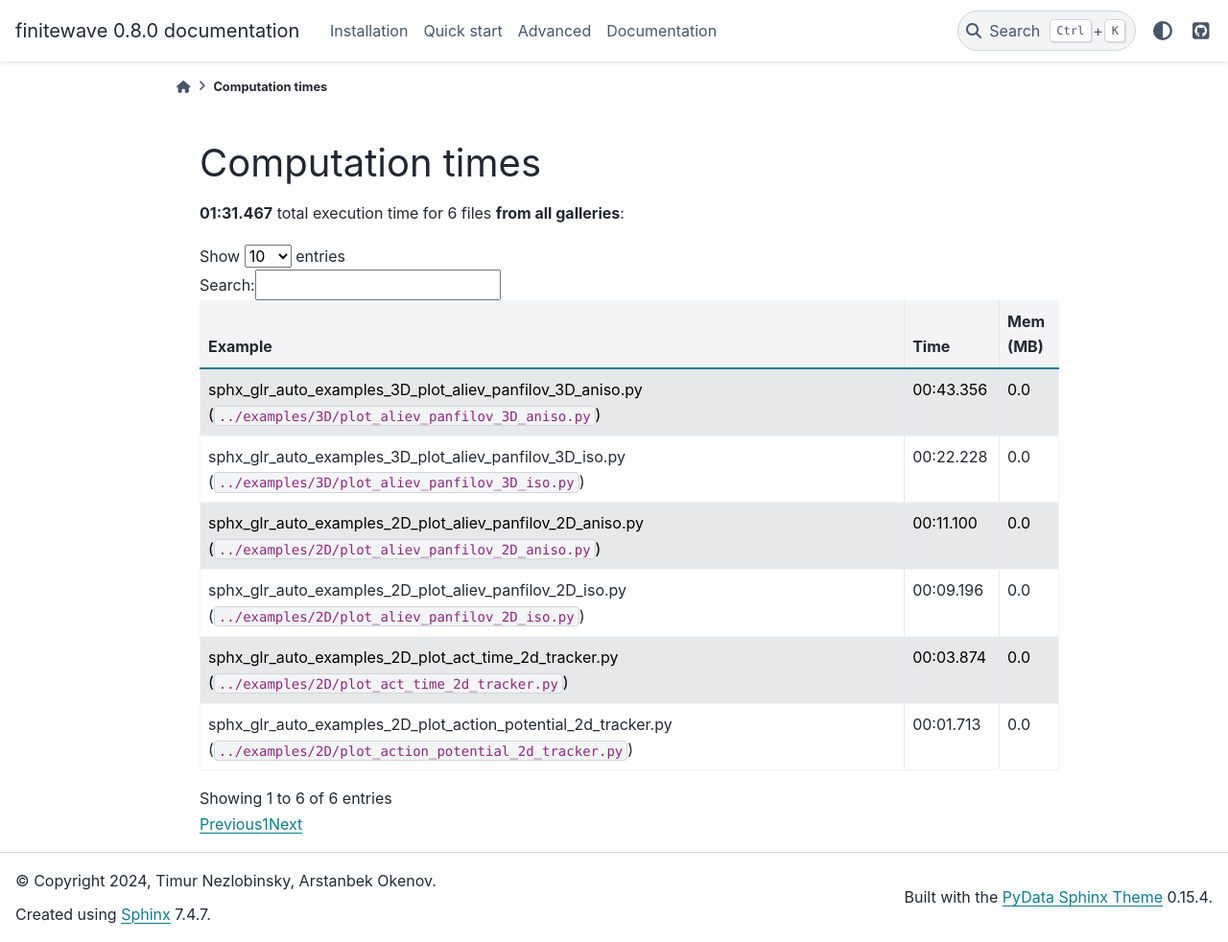
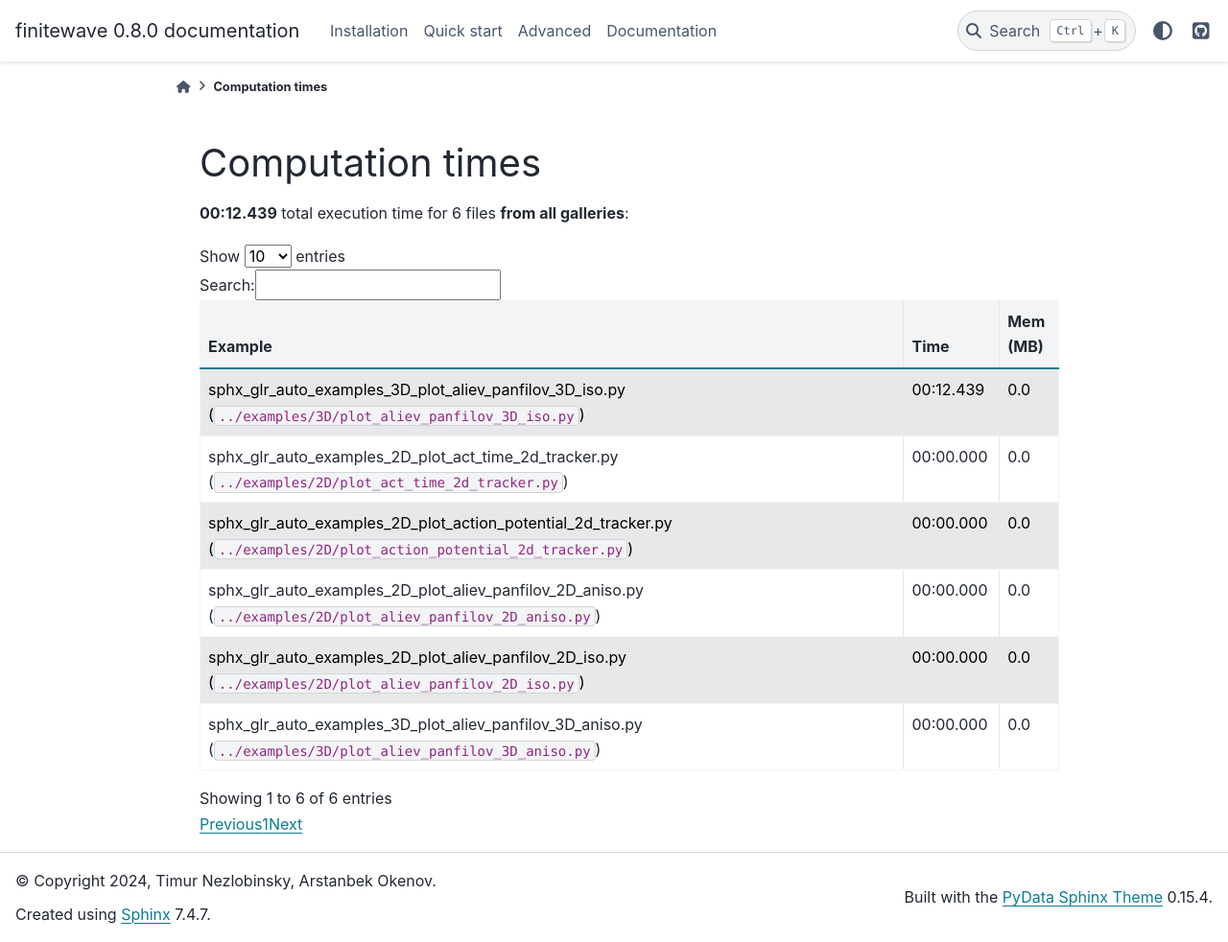
Before and after one commit to TiNezlobinsky/Finitewave, a Sphinx documentation site: the page built from docs/sg_execution_times.rst, in a window 1280 px wide and 982 px high. Shown: the whole window at 96% size. Built offline with Sphinx 7.4.7 and the PyData theme 0.15.4, drawn with Linux system fonts in a browser that asks for light colours; pages that are not in the unit, such as notebooks, are missing from menus; a script that is not in the unit is left out.

Commit message:
Update Stencils

```diff
--- a/docs/sg_execution_times.rst
+++ b/docs/sg_execution_times.rst
@@ -6,7 +6,7 @@
 
 Computation times
 =================
-**01:31.467** total execution time for 6 files **from all galleries**:
+**00:12.439** total execution time for 6 files **from all galleries**:
 
 .. container::
 
@@ -32,21 +32,21 @@
    * - Example
      - Time
      - Mem (MB)
-   * - :ref:`sphx_glr_auto_examples_3D_plot_aliev_panfilov_3D_aniso.py` (``../examples/3D/plot_aliev_panfilov_3D_aniso.py``)
-     - 00:43.356
+   * - :ref:`sphx_glr_auto_examples_3D_plot_aliev_panfilov_3D_iso.py` (``../examples/3D/plot_aliev_panfilov_3D_iso.py``)
+     - 00:12.439
      - 0.0
-   * - :ref:`sphx_glr_auto_examples_3D_plot_aliev_panfilov_3D_iso.py` (``../examples/3D/plot_aliev_panfilov_3D_iso.py``)
-     - 00:22.228
+   * - :ref:`sphx_glr_auto_examples_2D_plot_act_time_2d_tracker.py` (``../examples/2D/plot_act_time_2d_tracker.py``)
+     - 00:00.000
+     - 0.0
+   * - :ref:`sphx_glr_auto_examples_2D_plot_action_potential_2d_tracker.py` (``../examples/2D/plot_action_potential_2d_tracker.py``)
+     - 00:00.000
      - 0.0
    * - :ref:`sphx_glr_auto_examples_2D_plot_aliev_panfilov_2D_aniso.py` (``../examples/2D/plot_aliev_panfilov_2D_aniso.py``)
-     - 00:11.100
+     - 00:00.000
      - 0.0
    * - :ref:`sphx_glr_auto_examples_2D_plot_aliev_panfilov_2D_iso.py` (``../examples/2D/plot_aliev_panfilov_2D_iso.py``)
-     - 00:09.196
+     - 00:00.000
      - 0.0
-   * - :ref:`sphx_glr_auto_examples_2D_plot_act_time_2d_tracker.py` (``../examples/2D/plot_act_time_2d_tracker.py``)
-     - 00:03.874
+   * - :ref:`sphx_glr_auto_examples_3D_plot_aliev_panfilov_3D_aniso.py` (``../examples/3D/plot_aliev_panfilov_3D_aniso.py``)
+     - 00:00.000
      - 0.0
-   * - :ref:`sphx_glr_auto_examples_2D_plot_action_potential_2d_tracker.py` (``../examples/2D/plot_action_potential_2d_tracker.py``)
-     - 00:01.713
-     - 0.0
```
Also changed, not shown: 3 other files.
